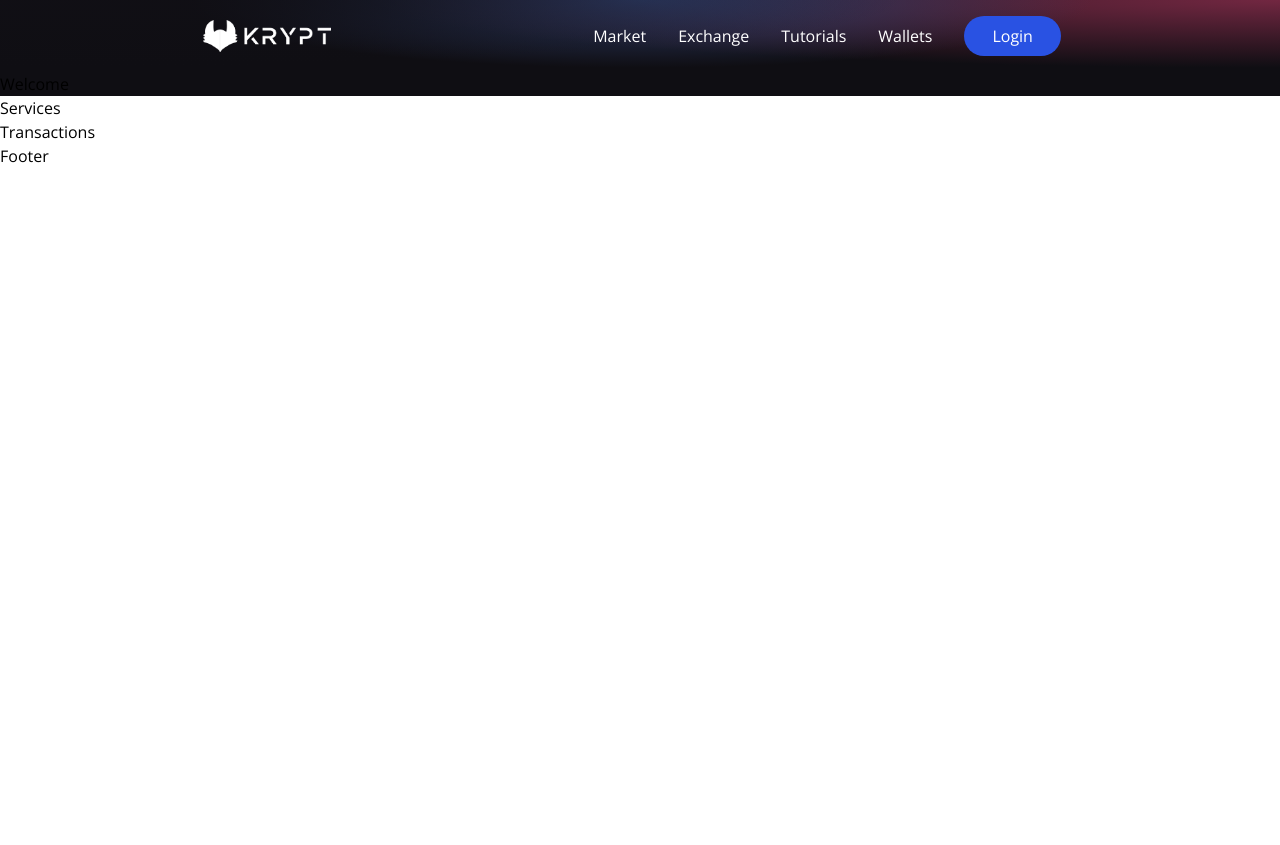
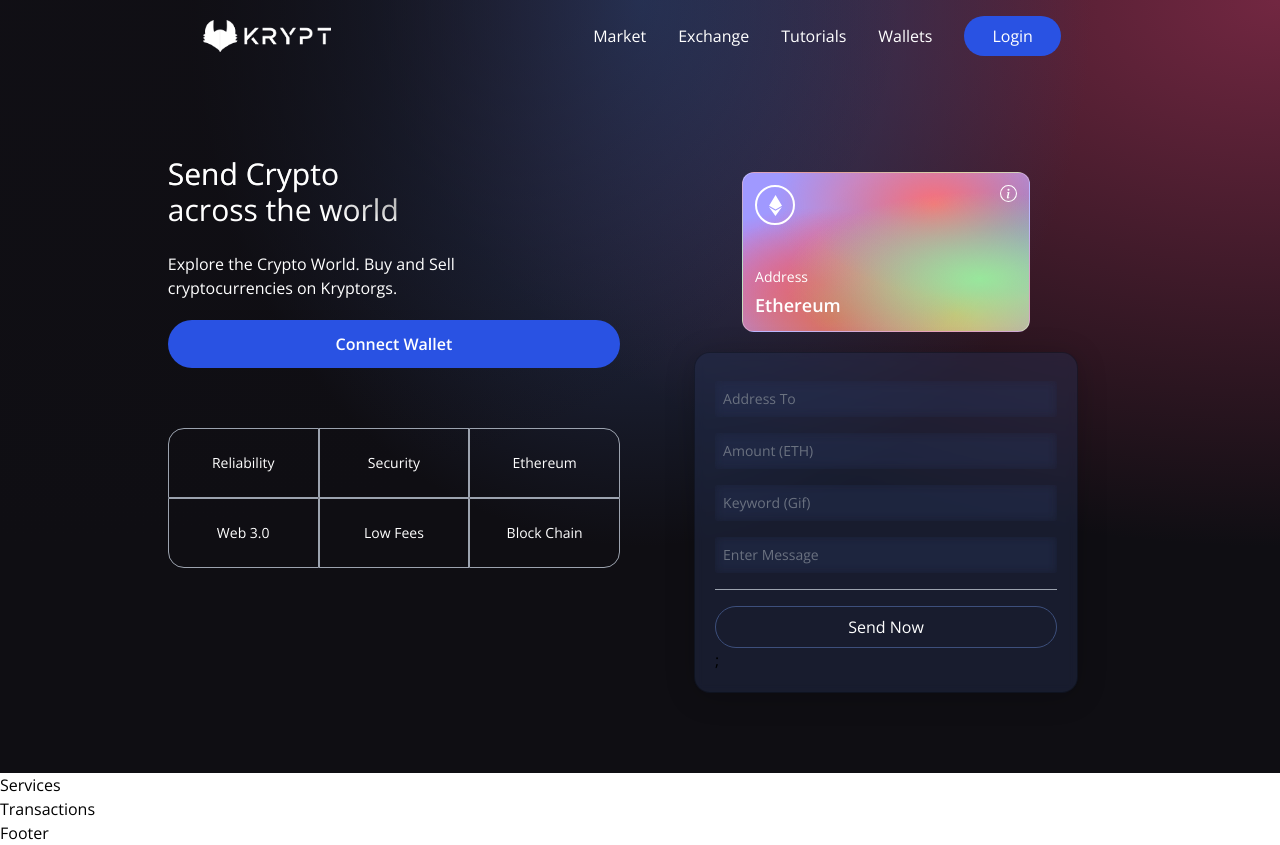
Before and after one commit to kaiheiongaku/cryptorgs, a React (Vite) app in the folder client/: page / in a window 1280 px wide. Before the commit the page ends 800 px from the top, so only its background shows below. Built offline with nearby package versions, Linux system fonts and the light colour scheme.

Commit message:
Write out welcome component

```diff
--- a/client/src/components/Welcome.jsx
+++ b/client/src/components/Welcome.jsx
@@ -1,5 +1,115 @@
+import { AiFillPlayCircle } from "react-icons/ai";
+import { SiEthereum } from "react-icons/si";
+import { BsInfoCircle } from "react-icons/bs";
+
+import { Loader } from "./";
+
+const commonStyles =
+  "min-h-[70px] sm:px-0 px-2 sm:min-w-[120px] flex justify-center items-center border-[0.5px] border-gray-400 text-sm font-light text-white";
+
+const Input = ({ placeholder, name, type, value, handleChange }) => (
+  <input
+    placeholder={placeholder}
+    type={type}
+    step="0.0001"
+    value={value}
+    onChange={() => handleChange(e, name)}
+    className="my-2 w-full rounded-sm p-2 outline-none bg-transparent text-white border-none text-sm white-glassmorphism"
+  />
+);
+
 const Welcome = () => {
-  return <h1>Welcome</h1>;
+  const connectWallet = () => {};
+  const handleSubmit = () => {};
+  return (
+    <div className="flex w-full justify-center items-center">
+      <div className="flex mf:flex-row flex-col items-start justify-between md:p-20 py-12 px-4">
+        <div className="flex flex-1 justify-start flex-col mf:mr-10">
+          <h1 className="text-3xl sm:text-5-xl text-white text-gradient py-1">
+            Send Crypto <br /> across the world
+          </h1>
+          <p className="text-left mt-5 text-white font-light md:w-9/12 w-11/12 text-base">
+            Explore the Crypto World. Buy and Sell cryptocurrencies on
+            Kryptorgs.
+          </p>
+          <button
+            type="button"
+            onClick={connectWallet}
+            className="flex flex-row justify-center items-center my-5 bg-[#2952e3] p-3 rounded-full cursor-pointer hover:bg-[#2546bd]"
+          >
+            <p className="text-white text-base font-semibold">Connect Wallet</p>
+          </button>
+
+          <div className="grid sm:grid-cols-3 grid-cols-2 w-full mt-10">
+            <div className={`rounded-tl-2xl ${commonStyles}`}>Reliability</div>
+            <div className={commonStyles}>Security</div>
+            <div className={`rounded-tr-2xl ${commonStyles}`}>Ethereum</div>
+            <div className={`rounded-bl-2xl ${commonStyles}`}>Web 3.0</div>
+            <div className={commonStyles}>Low Fees</div>
+            <div className={`rounded-br-2xl ${commonStyles}`}>Block Chain</div>
+          </div>
+        </div>
+        <div className="flex flex-col flex-1 items-center justify-start w-full mf:mt-0 mt-10">
+          <div className="p-3 flex justify-end items-start flex-col rounded-xl h-40 sm:w-72 w-full my-5 eth-card white-glassmorphism">
+            <div className="flex justify-between flex-col w-full h-full">
+              <div className="flex justify-between items-start">
+                <div className="w-10 h-10 rounded-full border-2 border-white flex justify-center items-center">
+                  <SiEthereum fontSize={21} color="#fff" />
+                </div>
+                <BsInfoCircle fontSize={17} color="#fff" />
+              </div>
+              <div>
+                <p className="text-white font-light text-sm">Address</p>
+                <p className="text-white font-semibold text-lg mt-1">
+                  Ethereum
+                </p>
+              </div>
+            </div>
+          </div>
+
+          <div className="p-5 sm:w-96 w-full flex flex-col justify-start items-start blue-glassmorphism">
+            <Input
+              placeholder="Address To"
+              name="addressTo"
+              type="text"
+              handleChange={() => {}}
+            />
+            <Input
+              placeholder="Amount (ETH)"
+              name="amount"
+              type="number"
+              handleChange={() => {}}
+            />
+            <Input
+              placeholder="Keyword (Gif)"
+              name="keyword"
+              type="text"
+              handleChange={() => {}}
+            />
+            <Input
+              placeholder="Enter Message"
+              name="message"
+              type="text"
+              handleChange={() => {}}
+            />
+            <div className="h-[1px] w-full bg-gray-400 my-2" />
+            {false ? (
+              <Loader />
+            ) : (
+              <button
+                type="button"
+                onClick={handleSubmit}
+                className="text-white w-full mt-2 border-[1px] p-2 border-[#3d4f7c] rounded-full cursor-pointer"
+              >
+                Send Now
+              </button>
+            )}
+            ;
+          </div>
+        </div>
+      </div>
+    </div>
+  );
 };
 
 export default Welcome;
```
